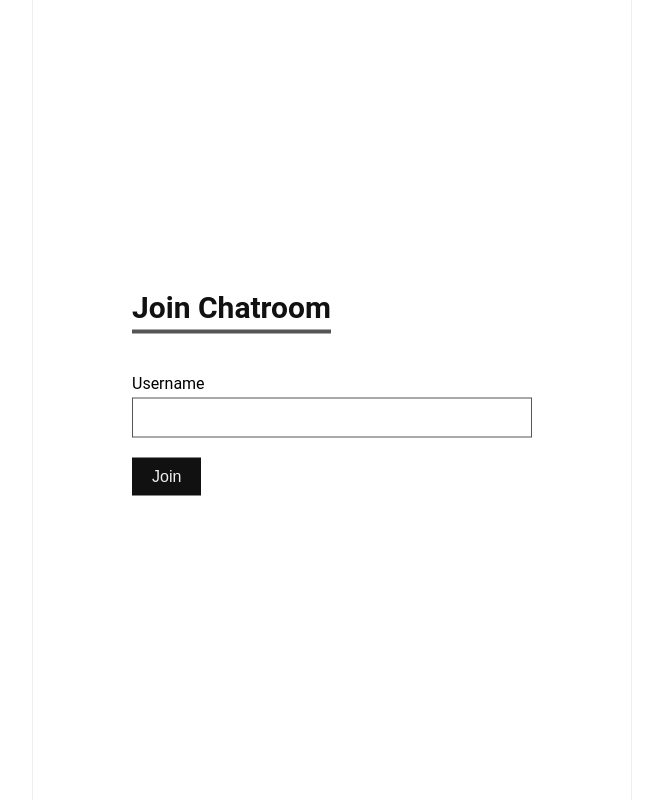
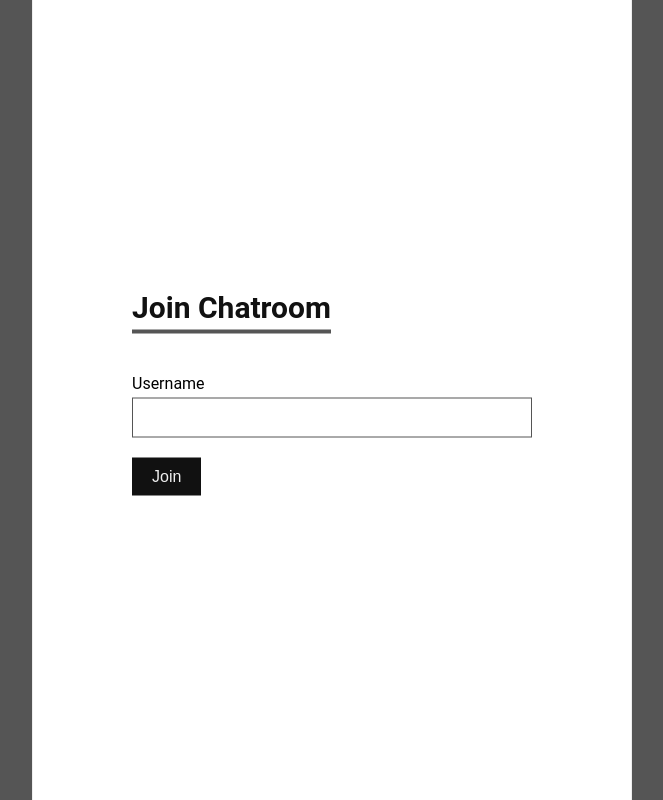
Before and after one commit to KaminariSora/Chat-App, a website: page public/index.html in a window 1280 px wide. Shown: the whole page, without its empty margins (308-971 px from the left). Drawn offline with nearby package versions, Linux system fonts and the light colour scheme; no server answers.

Commit message:
update style

```diff
--- a/public/style.css
+++ b/public/style.css
@@ -5,6 +5,7 @@
 }
 
 body {
+    background-color: #555;
     font-family: "Roboto", sans-serif;
     height: 100vh;
     display: flex;
```
